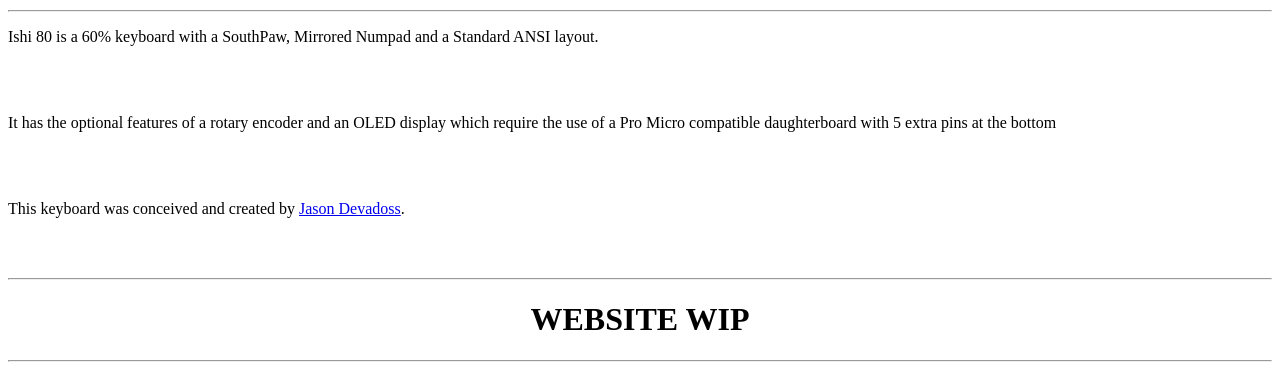
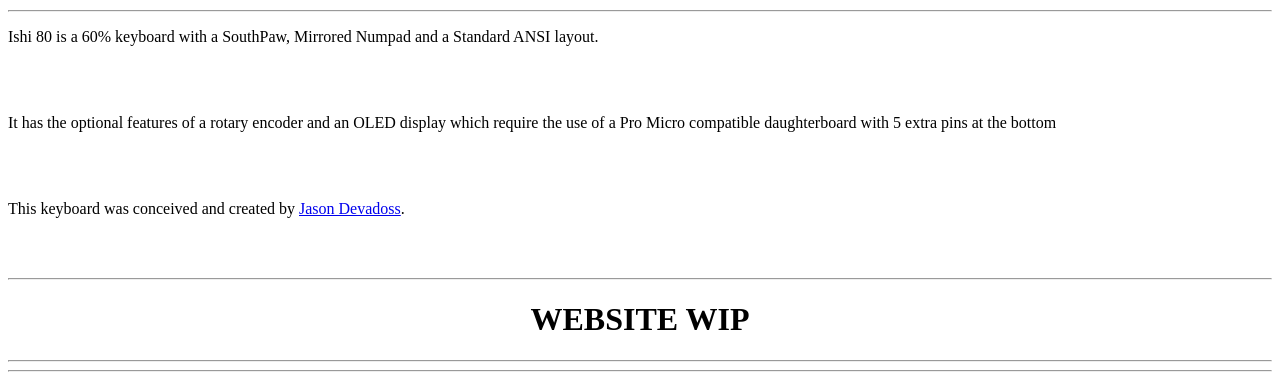
Before and after one commit to jasonj2232/Ishi, a plain HTML site: page index.html in a window 1280 px wide. Shown: the part 792-1172 px from the top of the page. Drawn offline with Linux system fonts and the light colour scheme.

Commit message:
Update index.html

```diff
--- a/index.html
+++ b/index.html
@@ -16,5 +16,5 @@
     <p>This keyboard was conceived and created by <a href=https://github.com/jasonj2232>Jason Devadoss</a>.</p><br><br>
     <hr>
     <center><h1>WEBSITE WIP<h1></center>
-    <hr>
+    <hr><hr>
 </body>
```
